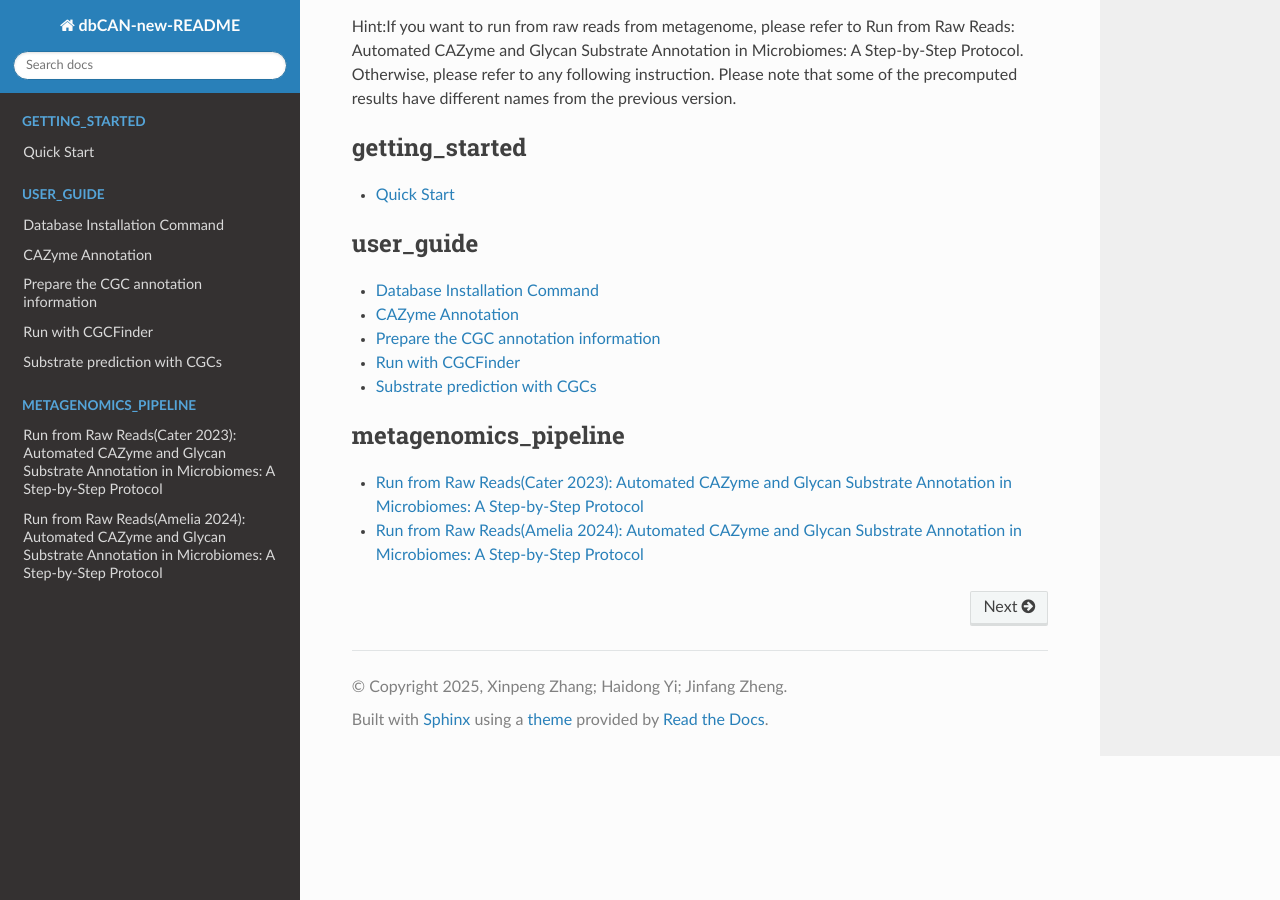
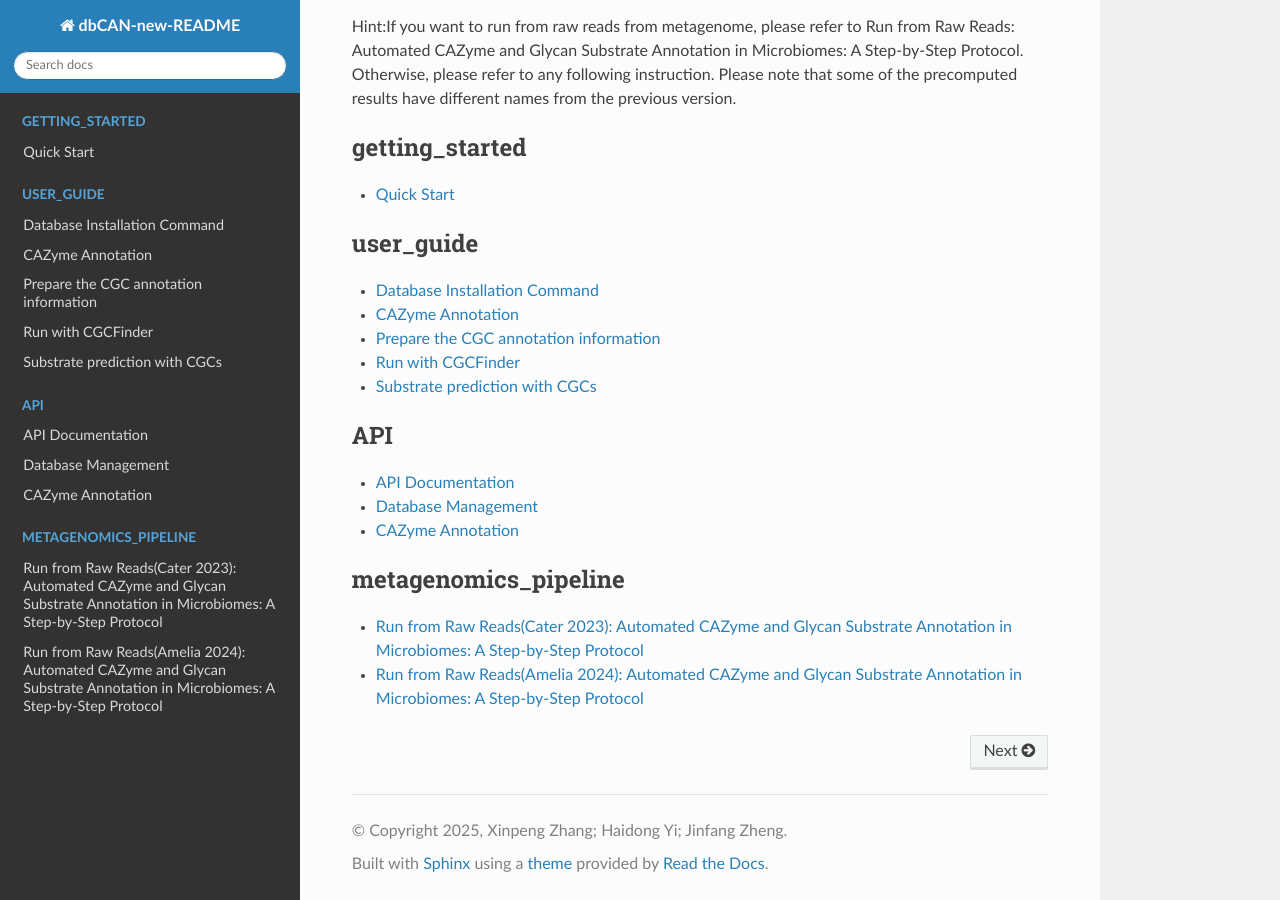
Before and after one commit to bcb-unl/run_dbcan_new, a Sphinx documentation site: the page built from docs/source/index.rst, in a window 1280 px wide and 900 px high, scrolled down 817 px. Built offline with Sphinx 7.4.7 and the Read the Docs theme 3.1.0, drawn with Linux system fonts in a browser that asks for light colours; pages that are not in the unit, such as notebooks, are missing from menus.

```diff
--- a/dbcan/_version.py
+++ b/dbcan/_version.py
@@ -17,5 +17,5 @@ __version__: str
 __version_tuple__: VERSION_TUPLE
 version_tuple: VERSION_TUPLE
 
-__version__ = version = '1.0.3.dev0+g32ec4b0.d20250318'
-__version_tuple__ = version_tuple = (1, 0, 3, 'dev0', 'g32ec4b0.d20250318')
+__version__ = version = '1.1.1.dev0+g5aa9960.d20250319'
+__version_tuple__ = version_tuple = (1, 1, 1, 'dev0', 'g5aa9960.d20250319')
--- a/docs/source/conf.py
+++ b/docs/source/conf.py
@@ -11,7 +11,7 @@ import sphinx_rtd_theme
 project = 'dbCAN-new-README'
 copyright = '2025, Xinpeng Zhang; Haidong Yi; Jinfang Zheng'
 author = 'Xinpeng Zhang; Haidong Yi; Jinfang Zheng'
-release = '0.1.1'
+release = '1.1.0'
 
 # -- General configuration ---------------------------------------------------
 # https://www.sphinx-doc.org/en/master/usage/configuration.html#general-configuration
--- a/docs/source/index.rst
+++ b/docs/source/index.rst
@@ -53,8 +52,13 @@ Otherwise, please refer to any following instruction. Please note that some of t
    user_guide/predict_CGC_substrate
    user_guide/CGC_plots
 
+.. toctree::
+   :maxdepth: 1
+   :caption: API
 
-
+   api/index
+   api/database
+   api/CAZyme_annotation
 
 .. toctree::
    :maxdepth: 1
```
Also changed, not shown: other parts of docs/source/index.rst (+3 -4 lines).
